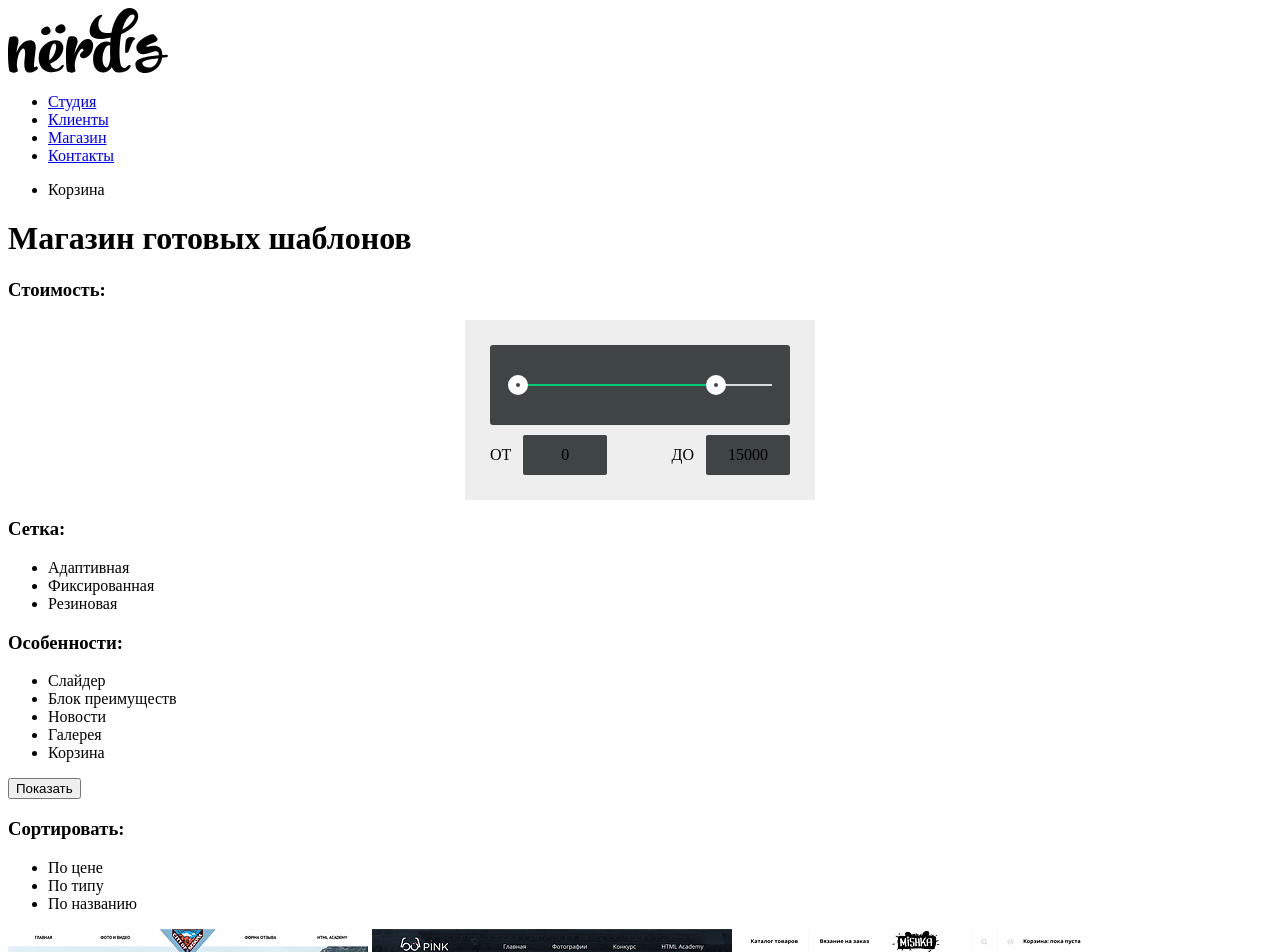
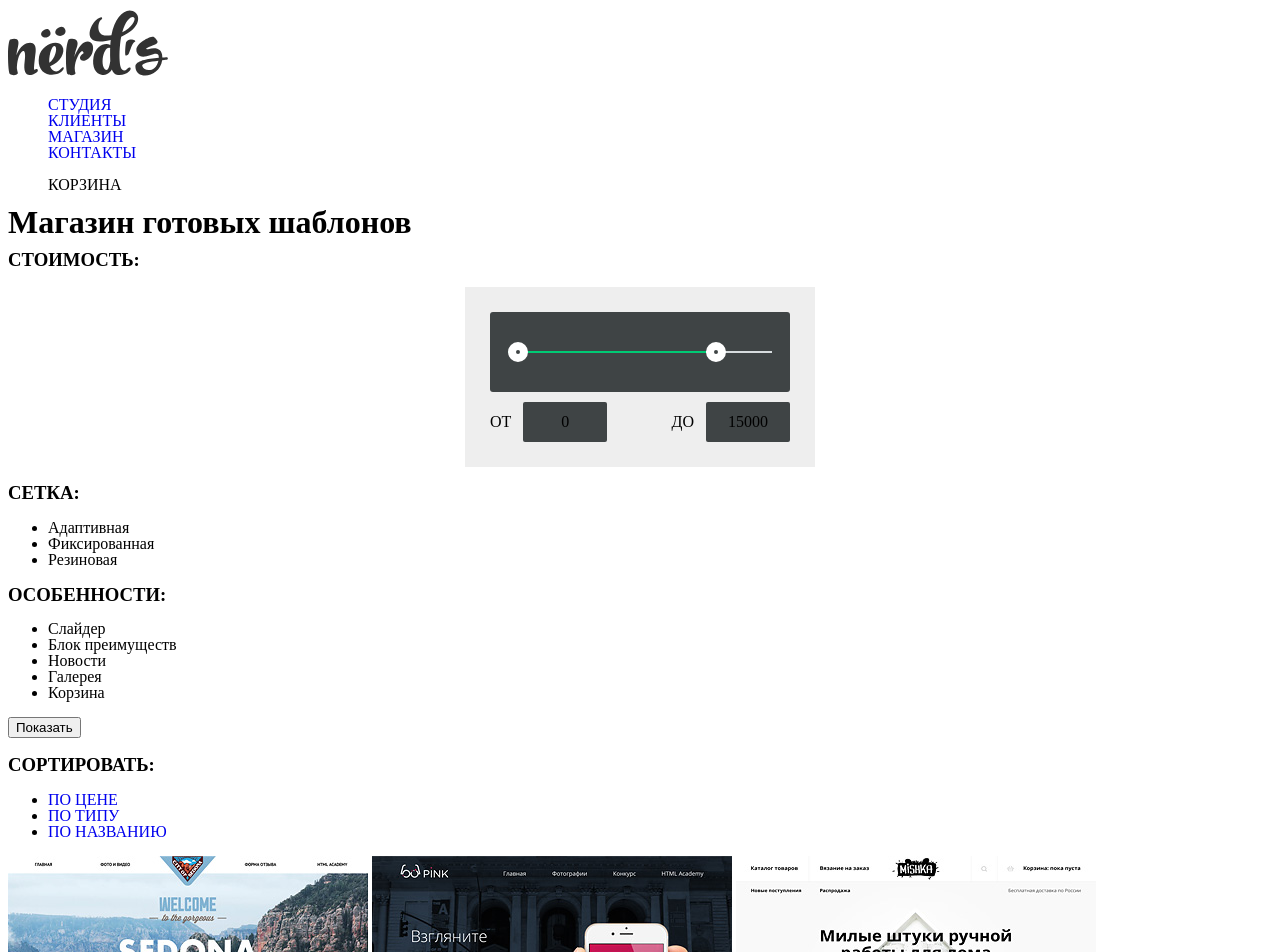
Before and after one commit to Andreywww/440623-nerds, a plain HTML site: page catalog.html in a window 1280 px wide. Shown: the top 952 px of the page. Drawn offline with Linux system fonts and the light colour scheme; files whose address does not match are found by name.

Commit message:
подготовка графики и текстовых стилей

```diff
--- a/catalog.html
+++ b/catalog.html
@@ -3,15 +3,15 @@
   <head>
     <meta charset="utf-8">
     <title>HTML Academy: Нёрдс</title>
-    <link href="c:\Users\Andrei\Documents\GitHub\440623-nerds\css\style.css" rel="stylesheet">
+    <link href="css\style.css" rel="stylesheet">
   </head>
   <body>
   <header class="main-header">
- 	<nav  class="main-navigation">
+  <nav  class="main-navigation">
   <a class="main-header-logo">
-  <img src="img\nerds-logo.svg" alt="Логотип Нёрдс">
+  <img src="img\nerds-logo.svg" width="160" height="70" alt="Логотип Нёрдс">
   </a>
-    <ul>
+   <ul class="site-navigation">
     <li><a href="#">Студия</a></li>
     <li><a href="#">Клиенты</a></li>
     <li><a href="catalog.html">Магазин</a></li>
@@ -22,7 +22,7 @@
     </ul>
 
    </nav>
-	</header>
+  </header>
    <main>
    	<h1>Магазин готовых шаблонов</h1>
     <section class="filter-aside">
@@ -63,9 +63,9 @@
      <div class="range-filters">
       <h3>Сортировать:</h3>
         <ul>
-          <li>По цене</li>
-          <li>По типу</li>
-          <li>По названию</li>
+          <li><a href="#">По цене</a></li>
+          <li><a href="#">По типу</a></li>
+          <li><a href="#">По названию</a></li>
         </ul>
      </div>
      <div class="site-catalog">
@@ -89,7 +89,7 @@
   <p>тел. +7 (812) 275-75-75</p>
   <button class="button">Напишите нам</button>
   <p><b>Напишите нам</b></p>
-  <form>
+  <form class="visually-hidden">
     <p class="item">
       Ваше имя:
     <input type="text" name="date" value="" placeholder="Представьтесь, пожалуйста">
@@ -106,9 +106,9 @@
   </form>
   </section>
   </main>
-  <footer class="main-footer">
+   <footer class="main-footer">
       <div class="footer-social">
-        <ul>
+        <ul class="footer-button">
          <li><a class="social-button" href="#">Вконтакте</a></li>
          <li><a class="social-button" href="#">Фейсбук</a></li>
          <li><a class="social-button" href="#">Инсаграм</a></li>
--- a/css/style.css
+++ b/css/style.css
@@ -1,3 +1,61 @@
+body {
+  font-size: 100%;
+  line-height: 100%;
+  color: #000000;
+  font-weight: normal;
+  font-family: 'Times New Roman';
+}
+
+a {
+  text-decoration: none;
+}
+
+.main-navigation {
+  text-transform: uppercase;
+}
+
+.site-navigation,
+.user-navigation,
+.slider {
+  list-style: none;
+}
+
+.projects,
+.footer-button {
+  list-style: none;
+}
+
+
+.main-header-logo {
+  opacity:0.8;
+}
+
+
+.our-services h3 {
+  text-transform: uppercase;
+}
+
+.main-slider b {
+  font-size: 300%;
+}
+
+.main-footer b {
+  font-size: 300%;
+}
+
+.filter-aside h3 {
+  text-transform: uppercase;
+}
+
+.range-filters h3 {
+  text-transform: uppercase;
+}
+
+.range-filters {
+  text-transform: uppercase;
+}
+
+
 .filter {
   margin: 0 auto;
   padding: 25px;
```
Also changed, not shown: index.html (+14 -13 lines).
